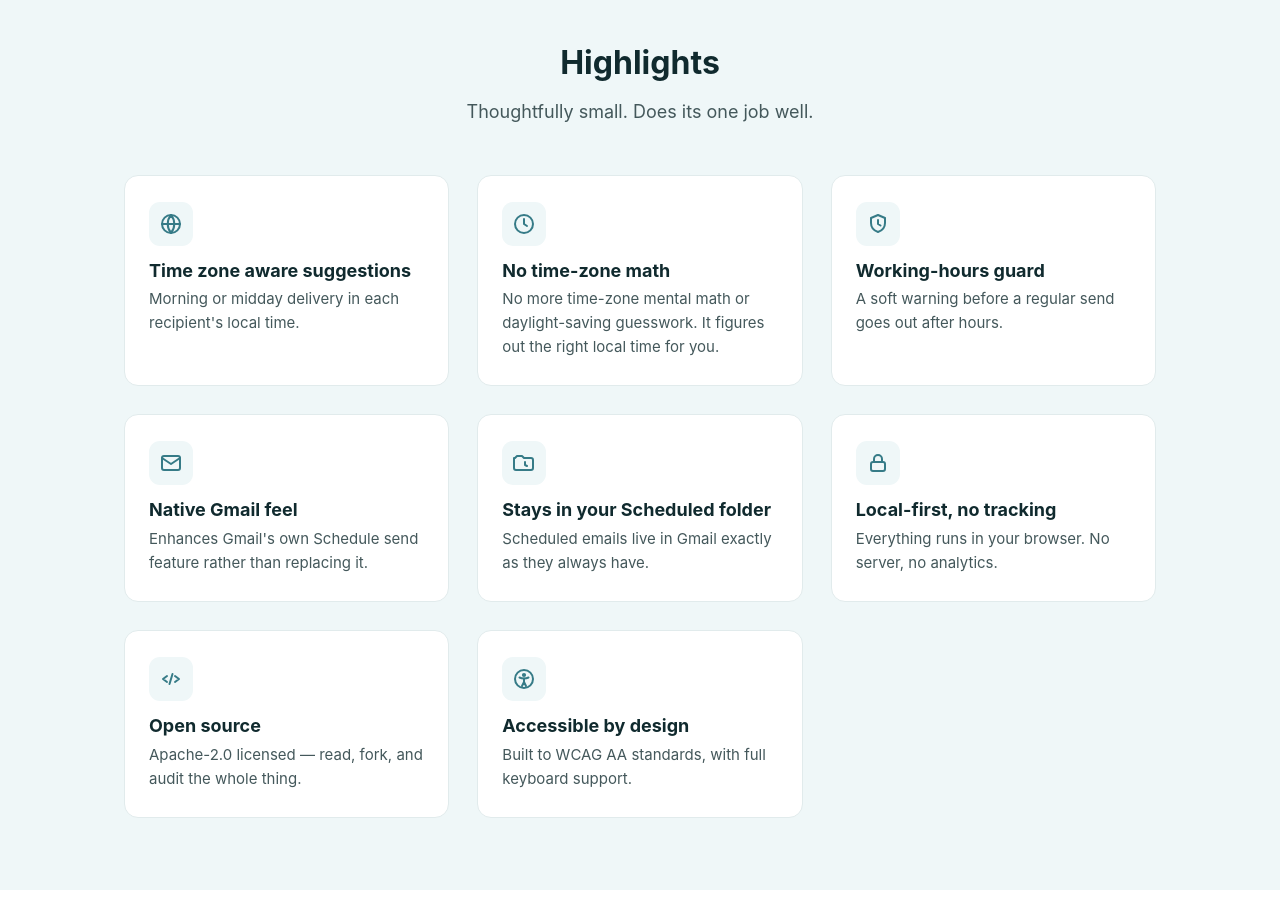
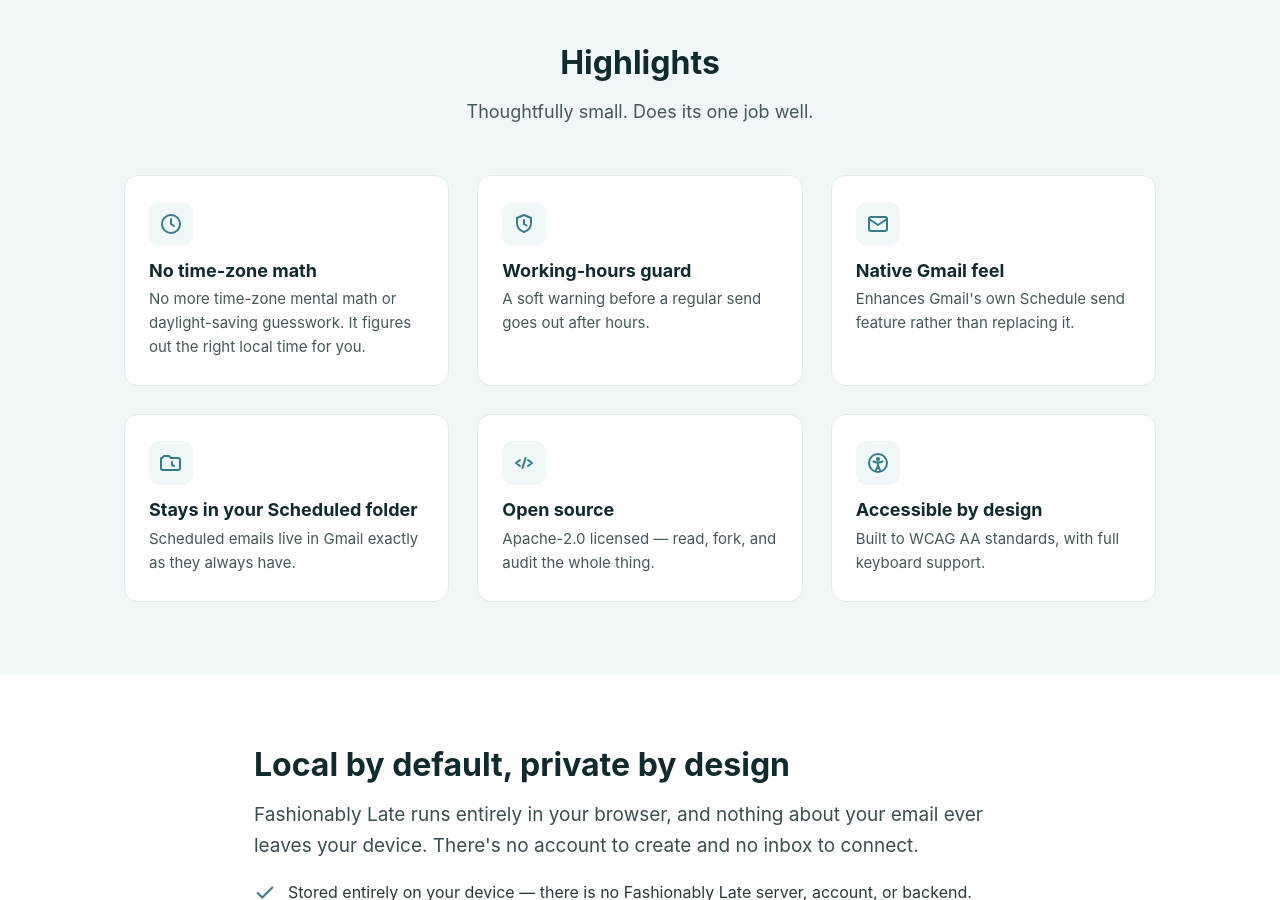
Before and after one commit to fenil-dedhia/OutboxIQ, a Jekyll site: the page built from docs/index.html, in a window 1280 px wide and 900 px high, scrolled down 2436 px. Built offline with Jekyll 4.4.1, drawn with Linux system fonts in a browser that asks for light colours.

Commit message:
copy(site): trim Highlights to six cards (two clean rows of three)
Remove "Time zone aware suggestions" (overlaps the stronger "No time-zone math")
and "Local-first, no tracking" (the "Local by default, private by design"
section already owns that point). Styling/icons unchanged.

Co-Authored-By: Claude Opus 4.8 (1M context) <noreply@anthropic.com>

```diff
--- a/docs/index.html
+++ b/docs/index.html
@@ -783,16 +783,6 @@ title: "Fashionably Late — Schedule Gmail emails in your recipient's time zone
             <div class="fl-grid">
               <div class="fl-card">
                 <span class="fl-card-icon">
-                  <svg viewBox="0 0 24 24" fill="none" stroke="currentColor" stroke-width="2" stroke-linecap="round" stroke-linejoin="round" aria-hidden="true">
-                    <circle cx="12" cy="12" r="9" />
-                    <path d="M3 12h18M12 3a14 14 0 0 1 0 18M12 3a14 14 0 0 0 0 18" />
-                  </svg>
-                </span>
-                <h3>Time zone aware suggestions</h3>
-                <p>Morning or midday delivery in each recipient's local time.</p>
-              </div>
-              <div class="fl-card">
-                <span class="fl-card-icon">
                   <!-- Clock face — the timing/time-zone math it handles for you -->
                   <svg viewBox="0 0 24 24" fill="none" stroke="currentColor" stroke-width="2" stroke-linecap="round" stroke-linejoin="round" aria-hidden="true">
                     <circle cx="12" cy="12" r="9" />
@@ -831,16 +821,6 @@ title: "Fashionably Late — Schedule Gmail emails in your recipient's time zone
                 </span>
                 <h3>Stays in your Scheduled folder</h3>
                 <p>Scheduled emails live in Gmail exactly as they always have.</p>
-              </div>
-              <div class="fl-card">
-                <span class="fl-card-icon">
-                  <svg viewBox="0 0 24 24" fill="none" stroke="currentColor" stroke-width="2" stroke-linecap="round" stroke-linejoin="round" aria-hidden="true">
-                    <rect x="5" y="11" width="14" height="9" rx="2" />
-                    <path d="M8 11V8a4 4 0 0 1 8 0v3" />
-                  </svg>
-                </span>
-                <h3>Local-first, no tracking</h3>
-                <p>Everything runs in your browser. No server, no analytics.</p>
               </div>
               <div class="fl-card">
                 <span class="fl-card-icon">
```
